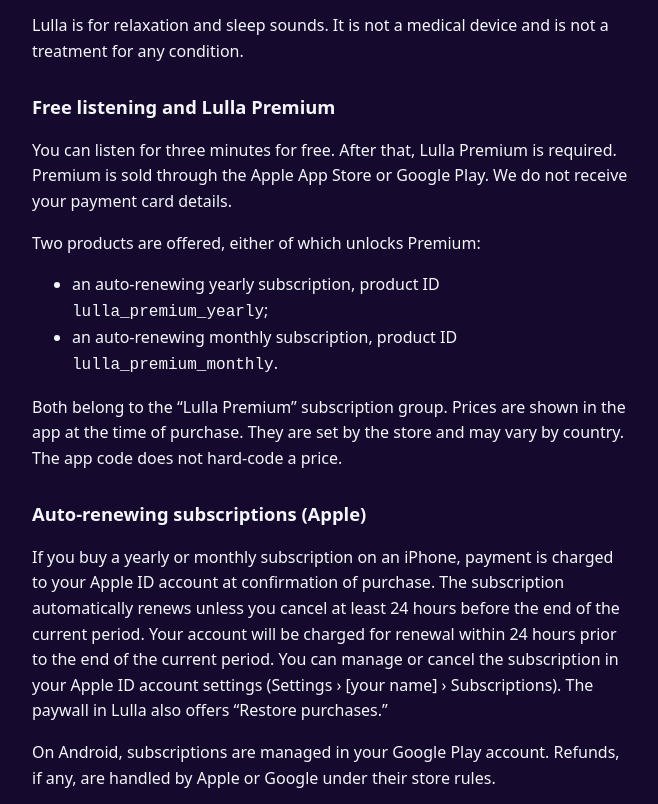
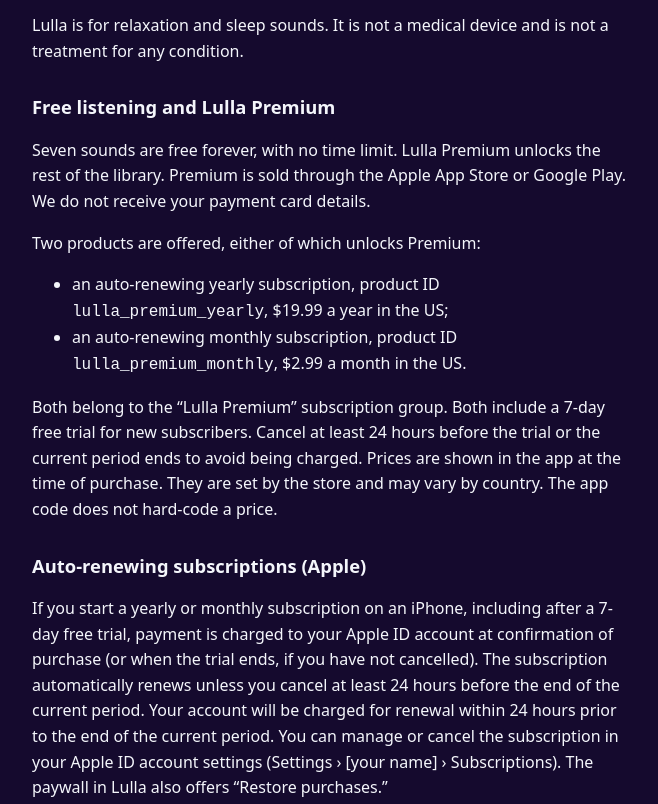
Before and after one commit to samayhuf-star/app-legal, a plain HTML site: page lulla/terms.html in a window 1280 px wide. Shown: the part 381-1185 px from the top of the page, without its empty margins (308-966 px from the left). Drawn offline with Linux system fonts and the light colour scheme.

Commit message:
Lulla legal: seven sounds free forever, 7-day trial on 2.99/19.99, 43 sounds.
Replace the stale "3 minutes free, then Premium" copy on the Lulla privacy, terms, support and index pages. Premium is a 7-day free trial on 2.99 monthly and 19.99 yearly, with the 24-hour cancel rule. Support now says 43 sounds, to match the listing.

```diff
--- a/lulla/terms.html
+++ b/lulla/terms.html
@@ -39,16 +39,16 @@ footer { color: var(--muted); font-size: 0.9rem; padding-bottom: 3rem; }
     <p>Lulla is for relaxation and sleep sounds. It is not a medical device and is not a treatment for any condition.</p>
 
     <h2>Free listening and Lulla Premium</h2>
-    <p>You can listen for three minutes for free. After that, Lulla Premium is required. Premium is sold through the Apple App Store or Google Play. We do not receive your payment card details.</p>
+    <p>Seven sounds are free forever, with no time limit. Lulla Premium unlocks the rest of the library. Premium is sold through the Apple App Store or Google Play. We do not receive your payment card details.</p>
     <p>Two products are offered, either of which unlocks Premium:</p>
     <ul>
-      <li>an auto-renewing yearly subscription, product ID <code>lulla_premium_yearly</code>;</li>
-      <li>an auto-renewing monthly subscription, product ID <code>lulla_premium_monthly</code>.</li>
+      <li>an auto-renewing yearly subscription, product ID <code>lulla_premium_yearly</code>, $19.99 a year in the US;</li>
+      <li>an auto-renewing monthly subscription, product ID <code>lulla_premium_monthly</code>, $2.99 a month in the US.</li>
     </ul>
-    <p>Both belong to the “Lulla Premium” subscription group. Prices are shown in the app at the time of purchase. They are set by the store and may vary by country. The app code does not hard-code a price.</p>
+    <p>Both belong to the “Lulla Premium” subscription group. Both include a 7-day free trial for new subscribers. Cancel at least 24 hours before the trial or the current period ends to avoid being charged. Prices are shown in the app at the time of purchase. They are set by the store and may vary by country. The app code does not hard-code a price.</p>
 
     <h2>Auto-renewing subscriptions (Apple)</h2>
-    <p>If you buy a yearly or monthly subscription on an iPhone, payment is charged to your Apple ID account at confirmation of purchase. The subscription automatically renews unless you cancel at least 24 hours before the end of the current period. Your account will be charged for renewal within 24 hours prior to the end of the current period. You can manage or cancel the subscription in your Apple ID account settings (Settings › [your name] › Subscriptions). The paywall in Lulla also offers “Restore purchases.”</p>
+    <p>If you start a yearly or monthly subscription on an iPhone, including after a 7-day free trial, payment is charged to your Apple ID account at confirmation of purchase (or when the trial ends, if you have not cancelled). The subscription automatically renews unless you cancel at least 24 hours before the end of the current period. Your account will be charged for renewal within 24 hours prior to the end of the current period. You can manage or cancel the subscription in your Apple ID account settings (Settings › [your name] › Subscriptions). The paywall in Lulla also offers “Restore purchases.”</p>
     <p>On Android, subscriptions are managed in your Google Play account. Refunds, if any, are handled by Apple or Google under their store rules.</p>
     <p>Apple’s standard licensed application end user licence also applies to purchases on the App Store: <a href="https://www.apple.com/legal/internet-services/itunes/dev/stdeula/">Apple Standard EULA</a>.</p>
 
```
Also changed, not shown: lulla/index.html (+1 -1 lines), lulla/privacy.html (+4 -4 lines), lulla/support.html (+2 -2 lines).
